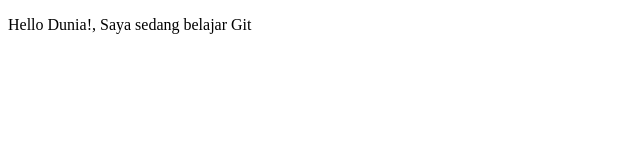
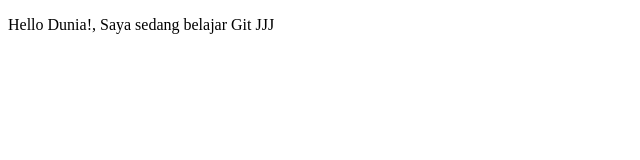
Before and after one commit to Shi2za/studying, a plain HTML site: page index.html in a window 1280 px wide. Shown: the full height of the page, 0-640 px from the left. Drawn offline with Linux system fonts and the light colour scheme.

Commit message:
index.html

```diff
--- a/index.html
+++ b/index.html
@@ -5,6 +5,6 @@
         <title>Belajar Git - Project 01</title>
     </head>
     <body>
-        <p>Hello Dunia!, Saya sedang belajar Git</p>
+        <p>Hello Dunia!, Saya sedang belajar Git JJJ</p>
     </body>
 </html>
```
